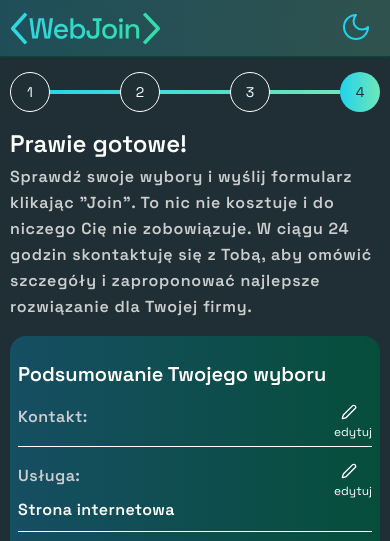
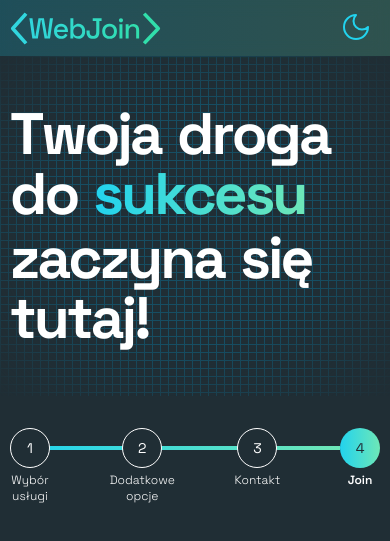
Before and after one commit to RostyslaWozniak/web-join, a Next.js app: page /join/form-summary in a window 390 px wide. Shown: the top 541 px of the page. Built offline with nearby package versions, Linux system fonts and the light colour scheme; no server answers.

Commit message:
dataLoaded

```diff
--- a/src/app/join/_components/step-nav.tsx
+++ b/src/app/join/_components/step-nav.tsx
@@ -44,14 +44,14 @@ export default function StepNav() {
   }, [currentPath]);
 
   return (
-    <div className="sticky isolate mb-4 mt-4 min-w-72 lg:mb-0">
+    <div className="sticky isolate mb-8 mt-8 min-w-72 lg:mb-0">
       {/* list of form steps */}
       <div className="relative flex flex-row justify-between lg:flex-col lg:justify-start lg:gap-8">
         {steps.map(({ title, route, link }, i) => (
           <Link
             href={link}
             key={link}
-            className="group z-20 flex flex-col items-center gap-3 lg:w-auto lg:flex-row lg:text-nowrap"
+            className="group z-20 flex flex-col items-center gap-x-3 gap-y-1 lg:w-auto lg:flex-row lg:text-nowrap"
             prefetch={true}
           >
             <span
@@ -71,7 +71,7 @@ export default function StepNav() {
             </span>
             <span
               className={cn(
-                "text-foreground/75 hidden w-min text-center text-xs transition-colors duration-200 group-hover:text-foreground md:block lg:block lg:text-start lg:text-2xl",
+                "text-foreground/75 w-min text-center text-xs transition-colors duration-200 group-hover:text-foreground md:block lg:block lg:text-start lg:text-2xl",
                 {
                   "font-light": currentPath !== route,
                   "font-semibold text-foreground": currentPath === route,
--- a/src/app/join/layout.tsx
+++ b/src/app/join/layout.tsx
@@ -1,9 +1,14 @@
 import { ContactHeroSection } from "@/components/sections/contact-hero-section";
 import StepNav from "@/app/join/_components/step-nav";
 import { MaxWidthWrapper } from "@/components/max-width-wrapper";
-import { ContactFormProvider } from "@/context/contact-form-context";
 import { Suspense } from "react";
 import { Loader2 } from "lucide-react";
+import dynamic from "next/dynamic";
+const ContactFormProvider = dynamic(() =>
+  import("@/context/contact-form-context").then(
+    (mod) => mod.ContactFormProvider,
+  ),
+);
 
 export default function JoinLayout({
   children,
@@ -12,20 +17,22 @@ export default function JoinLayout({
 }) {
   return (
     <>
-      <div className="hidden lg:block">
+      <div className="">
         <ContactHeroSection />
       </div>
       <MaxWidthWrapper className="flex max-w-6xl flex-col gap-x-16 pb-28 sm:pt-20 lg:flex-row">
         <StepNav />
+        <div className="min-h-[500px]">
           <Suspense
             fallback={
-            <div className="flex min-h-[400px] w-full min-w-[200px] items-center justify-center">
+              <div className="flex min-h-[500px] w-full items-center justify-center">
                 <Loader2 className="size-8 animate-spin md:size-10" />
               </div>
             }
           >
             <ContactFormProvider>{children}</ContactFormProvider>
           </Suspense>
+        </div>
       </MaxWidthWrapper>
     </>
   );
--- a/src/components/sections/grid-cta-section.tsx
+++ b/src/components/sections/grid-cta-section.tsx
@@ -17,7 +17,7 @@ export function GridCTASection() {
               Wybierz czego potrzebujesz,
               <br /> a ja zajmę się resztą
               {/* <br /> */}
-              <div className="w-full pb-4">
+              <div className="max-w-screen w-full overflow-x-hidden pb-4">
                 <FlipWords
                   words={words}
                   className="text-nowrap px-0 font-semibold text-accent-cyan"
```
Lines whose indentation alone changed are shown as unchanged.
